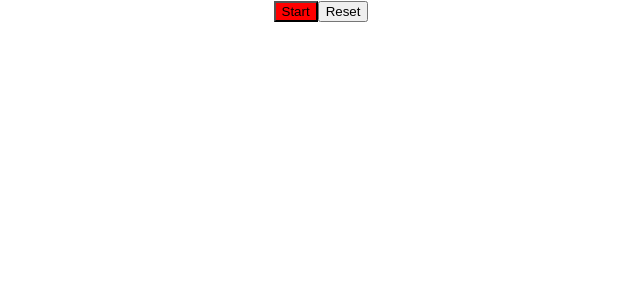
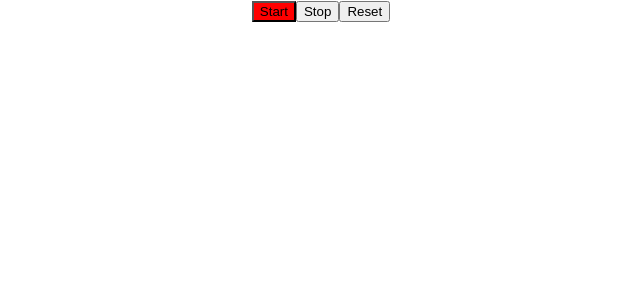
Before and after one commit to Eze-kiel-a/APP-4080, a React (Create React App) app in the folder stop_watch_app/: page / in a window 1280 px wide. Shown: the top 300 px of the page, without its empty margins (319-959 px from the left). Built offline with nearby package versions, Linux system fonts and the light colour scheme.

Commit message:
Stop Button Added

```diff
--- a/stop_watch_app/src/Components/StopWatch.js
+++ b/stop_watch_app/src/Components/StopWatch.js
@@ -5,6 +5,7 @@ function StopWatch(){
     return(
         <div className = "stop-watch-container">
             <button className = "start-button">Start</button>
+            <button className = "stop-button">Stop</button>
             <button className ="reset-button">Reset</button>
         </div>
     )
```
